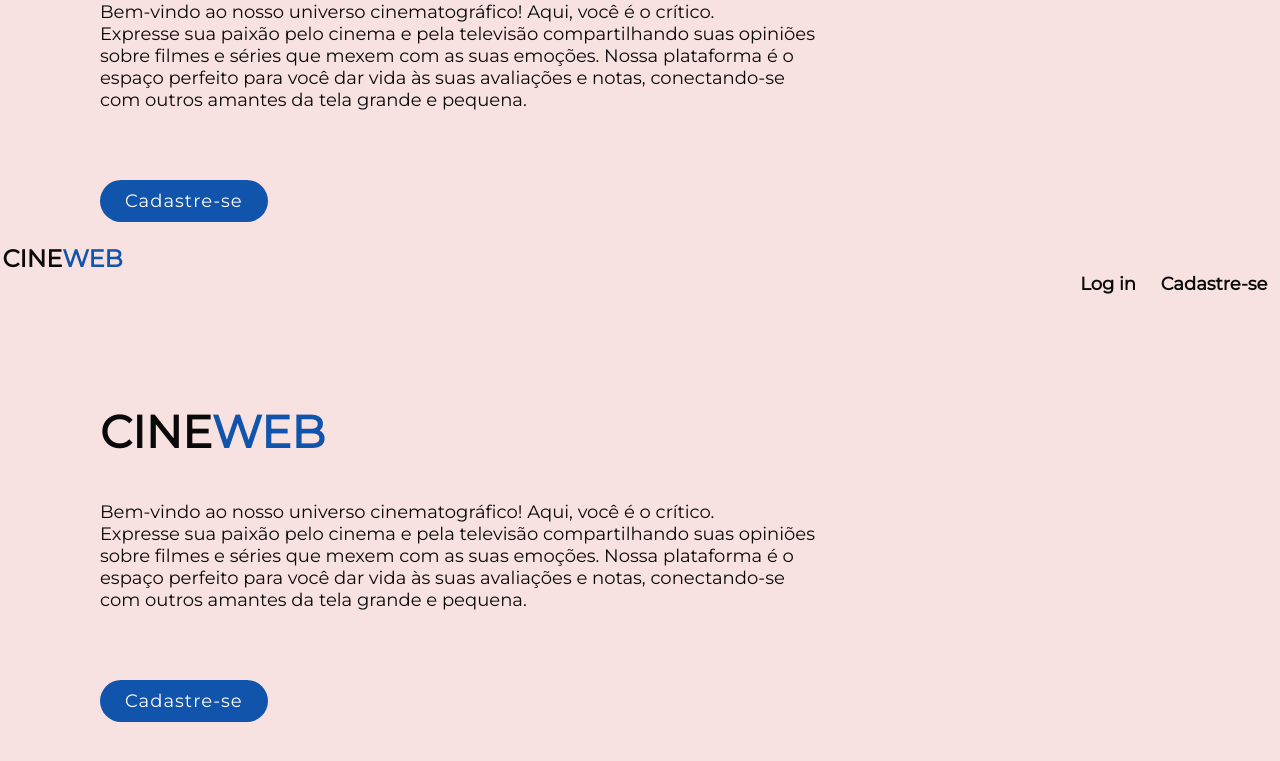
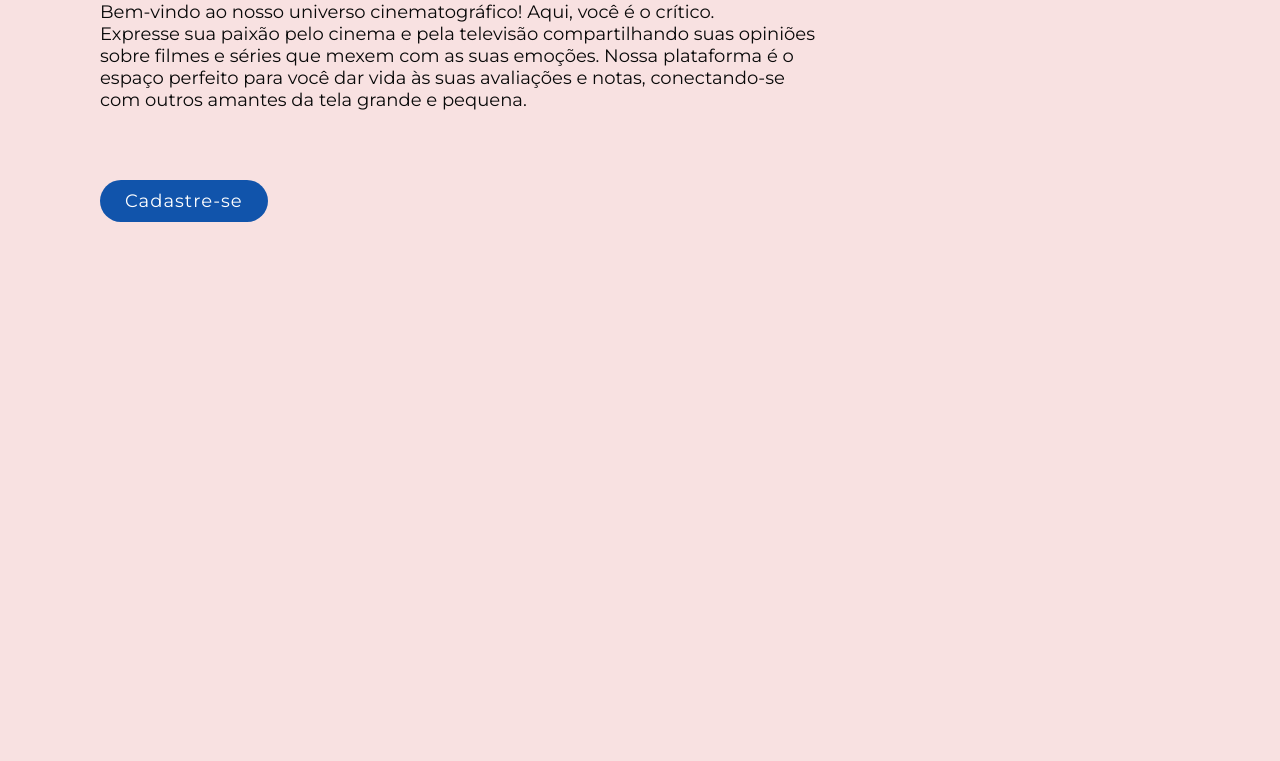
Before and after one commit to isadoradutramartins/CineWeb, a PHP site: page / in a window 1280 px wide. Shown: the part 279-1040 px from the top of the page. Run offline with PHP 8.4, Linux system fonts and the light colour scheme.

Commit message:
atualizando a landing page

```diff
--- a/index.php
+++ b/index.php
@@ -8,7 +8,7 @@
     <meta name="viewport" content="width=device-width, initial-scale=1.0, maximum-scale=1.0">
     <meta charset="utf-8">
 </head>
-<body >
+<body bgcolor="#f8e1e1">
     <div id="container-imagem"></div>
 <div class="background">
     <header><!--menu no topo da pagina-->
@@ -39,43 +39,4 @@
 </div>
 </section>
 </body>
-</html><!DOCTYPE html>
-<html lang="pt-br">
-<head>
-    <title> CINE WEB </title>
-    <link rel="icon" type="imagem/png" href="cineweb.png" width="900" height="1000" />
-    <link href="css/estiloIndex.css" rel="stylesheet" />
-    <link href="css/estilo.css" rel="stylesheet" />
-    <meta name="viewport" content="width=device-width, initial-scale=1.0, maximum-scale=1.0">
-    <meta charset="utf-8">
-</head>
-<body bgcolor="#f8e1e1">
-    <header><!--menu no topo da pagina-->
-        <div class="centro">
-           <h2>CINE<span>WEB</span></h2>
-            <nav class="menu">
-                <a class="link" href="login.php">Log in</a>
-                <a class="link" href="cadastre.php">Cadastre-se</a>
-            </nav>
-        </div>
-    </header>
-    <section>
-
-    <div class="content"> <!--Paragrafo da página-->
-        <div class="text">
-            <h1>CINE<span>WEB</span></h1>
-            <pre id="texto" class="animation">
-
-Bem-vindo ao nosso universo cinematográfico! Aqui, você é o crítico.
-Expresse sua paixão pelo cinema e pela televisão compartilhando suas opiniões
-sobre filmes e séries que mexem com as suas emoções. Nossa plataforma é o
-espaço perfeito para você dar vida às suas avaliações e notas, conectando-se
-com outros amantes da tela grande e pequena. </pre><br><!--animação com o TEXTO-->
-         <a href="cadastre.php">Cadastre-se</a> <!--Botão de comprar-->
-        </div>
-    </div>
-
-</div>
-</section>
-</body>
 </html>
```
